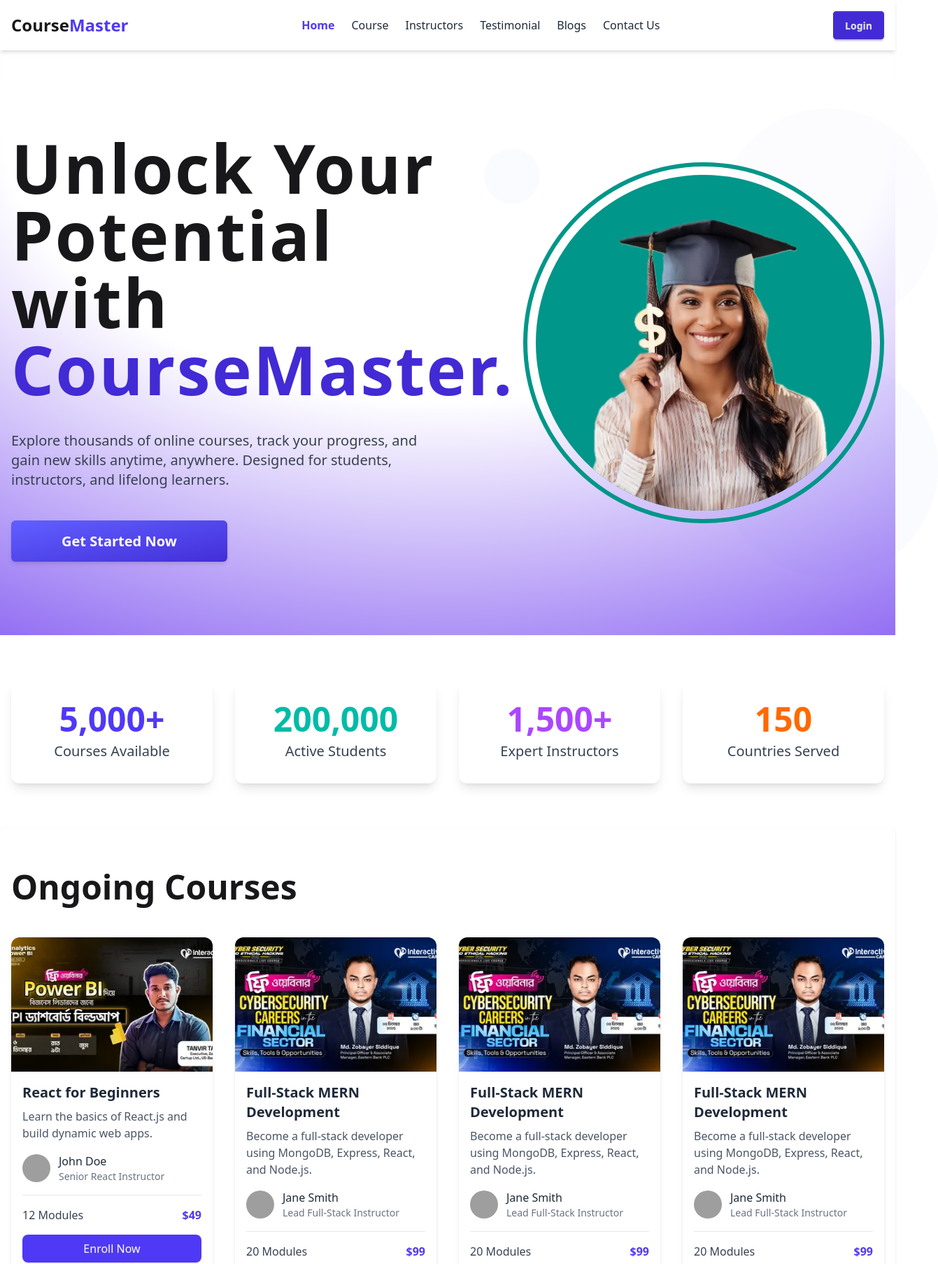
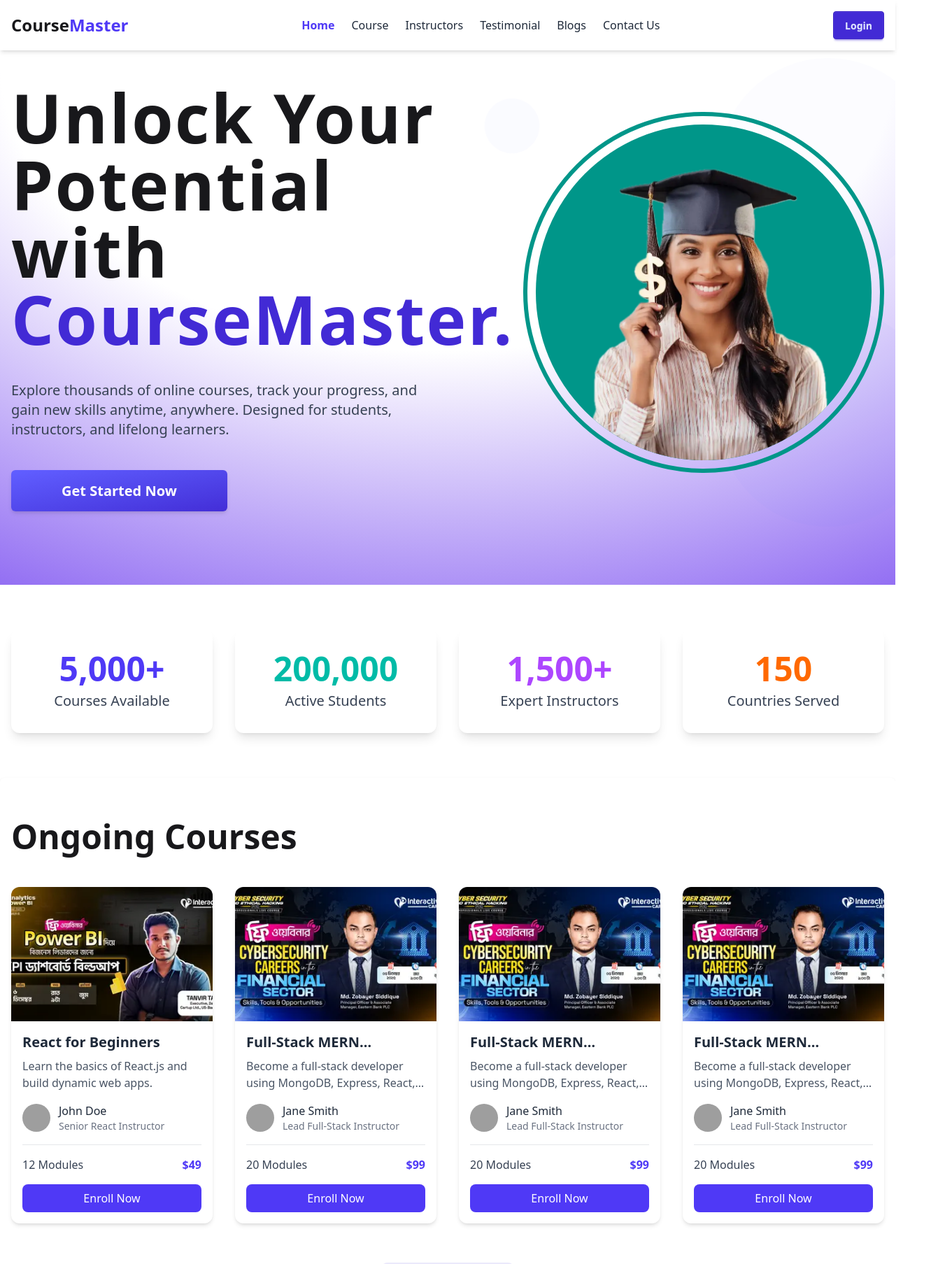
Before and after one commit to ashikurahman1/course-master, a React (Vite) app: page / in a window 1280 px wide. Shown: the top 1807 px of the page at 70% size, 1341 px wide, since content can reach past the window. Built offline with nearby package versions, Linux system fonts and the light colour scheme; grey boxes are pictures that could not be loaded.

Commit message:
add: fixed some responsive issues

```diff
--- a/src/components/Home/Consultation.jsx
+++ b/src/components/Home/Consultation.jsx
@@ -4,7 +4,7 @@ const Consultation = () => {
   return (
     <div className="bg-indigo-50">
       <section className="container mx-auto py-30 px-4">
-        <div className="bg-linear-to-r from-indigo-500 via-80% to-purple-500 p-10 rounded-lg shadow-lg  flex flex-col md:flex-row items-center justify-between py-15">
+        <div className="bg-linear-to-r from-indigo-500 via-80% to-purple-500 p-4 lg:p-10 rounded-lg shadow-lg  flex flex-col md:flex-row items-center justify-between py-15 gap-10">
           <div className="lg:w-1/2 text-white">
             <h2 className="text-3xl lg:text-5xl font-semibold mb-4 leading-tight">
               Get Your Free
@@ -15,7 +15,7 @@ const Consultation = () => {
               consultation today!
             </p>
           </div>
-          <div className="lg:w-1/2">
+          <div className="w-full lg:w-1/2">
             <form className="bg-white p-8 rounded-md shadow-md space-y-4">
               <h2 className="text-2xl lg:text-3xl font-semibold">
                 Book the call
--- a/src/components/Home/Hero.jsx
+++ b/src/components/Home/Hero.jsx
@@ -3,7 +3,7 @@ import { Link } from 'react-router';
 import heroImage from '../../assets/edtech-hero.webp';
 const Hero = () => {
   return (
-    <section className="relative min-h-[700px] w-full">
+    <section className="relative min-h-[700px] w-full overflow-hidden ">
       <div className="absolute inset-0 -z-10 h-full w-full bg-white [background:radial-gradient(125%_125%_at_50%_10%,#fff_40%,#63e_100%)]"></div>
       <div className="container mx-auto p-4 py-15 lg:py-30 flex flex-col-reverse xl:flex-row items-center gap-8">
         <div className="w-full xl:w-1/2 space-y-5 lg:space-y-10">
--- a/src/components/Home/OngoingCourse.jsx
+++ b/src/components/Home/OngoingCourse.jsx
@@ -88,10 +88,12 @@ const OngoingCourse = () => {
 
               {/* Course Info */}
               <div className="p-4">
-                <h2 className="text-xl font-semibold text-gray-800 mb-2">
+                <h2 className="text-xl font-semibold text-gray-800 mb-2 line-clamp-1">
                   {course.title}
                 </h2>
-                <p className="text-gray-600 mb-4">{course.description}</p>
+                <p className="text-gray-600 mb-4 line-clamp-2">
+                  {course.description}
+                </p>
 
                 {/* Instructor Info */}
                 <div className="flex items-center mb-4">
--- a/src/shared/Footer/Footer.jsx
+++ b/src/shared/Footer/Footer.jsx
@@ -15,12 +15,12 @@ const Footer = () => {
   return (
     <footer className="bg-linear-to-bl from-purple-600 via-70% to-indigo-500 pt-20 pb-10 ">
       <div className="container mx-auto px-4 text-white">
-        <div className="grid grid-cols-1 sm:grid-cols-2 lg:grid-cols-4">
-          <div className="space-y-8">
+        <div className="grid grid-cols-1 sm:grid-cols-2 lg:grid-cols-4 gap-10">
+          <div className="space-y-5">
             <Link to="/" className="text-xl lg:text-2xl font-bold">
               <h3>Course Master</h3>
             </Link>
-            <p className="mt-5">
+            <p className="mt-3">
               We are Bangladesh's leading Upskilling & Job Placement Platform
             </p>
             <div className="flex gap-2  ">
@@ -60,8 +60,8 @@ const Footer = () => {
             </div>
           </div>
           <div>
-            <h3 className="text-xl font-semibold mb-5">Quick Links</h3>
-            <ul className="space-y-3">
+            <h3 className="text-xl font-semibold mb-3">Quick Links</h3>
+            <ul className="space-y-2">
               <li>
                 <Link to="/">Home</Link>
               </li>
@@ -77,8 +77,8 @@ const Footer = () => {
             </ul>
           </div>
           <div>
-            <h3 className="text-xl font-semibold mb-5">Contact Us</h3>
-            <div className="space-y-4">
+            <h3 className="text-xl font-semibold mb-3">Contact Us</h3>
+            <div className="space-y-2">
               <div className="flex items-center gap-2">
                 <FaLocationDot />
                 <div>
--- a/src/shared/Navbar/Navbar.jsx
+++ b/src/shared/Navbar/Navbar.jsx
@@ -42,7 +42,7 @@ const Navbar = () => {
     ));
 
   return (
-    <header className="bg-white shadow-md">
+    <header className="bg-white shadow-md fixed w-full z-100 ">
       <nav className="container mx-auto flex justify-between items-center p-4">
         <Logo />
 
```
Also changed, not shown: 1 other file (tests, documents, lock files or other folders).
